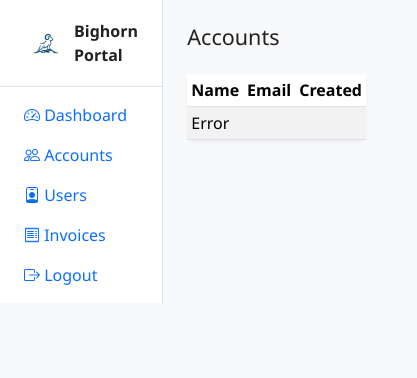
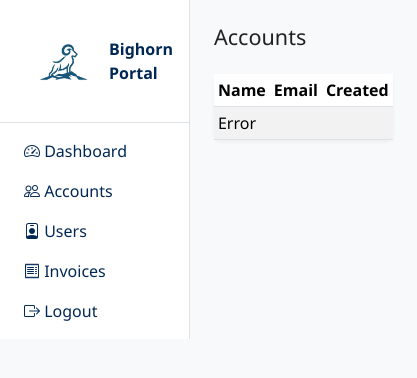
Before and after one commit to TrentJamesHaralson/bighorn-portal, a website: page public/accounts.html in a window 390 px wide. Shown: the whole page, 417 px wide, since content can reach past the window. Drawn offline with nearby package versions, Linux system fonts and the light colour scheme; no server answers.

Commit message:
Refined portal header, logo size, and color theme for consistency

```diff
--- a/public/styles.css
+++ b/public/styles.css
@@ -1,5 +1,5 @@
 :root {
-  --primary: #003366;
+  --primary: #002855;     /* Navy blue from login screen */
   --secondary: #C8A74E;
   --text: #222222;
 }
@@ -26,18 +26,51 @@ body {
 /* GLOBAL LOGO (used on all pages except login) */
 .logo-compact {
   display: inline-block;
-  height: 45px;           /* scaled consistent height */
+  height: 85px;          /* increased size substantially */
   width: auto;
   margin: 10px 0 10px 15px;
   vertical-align: middle;
   opacity: 0.95;
+  border: none;          /* remove any line effect */
 }
 
-@media (max-width: 768px) {
-  .logo-compact {
-    height: 38px;
-    margin: 8px 0 8px 12px;
-  }
+/* Remove text next to logo (if any) */
+.header-logo h1,
+.header-logo span,
+.header-logo p {
+  display: none !important;
+}
+
+/* Remove border/line under header if present */
+.header-logo,
+.navbar,
+.sidebar-header {
+  border-bottom: none !important;
+  box-shadow: none !important;
+}
+
+/* NAVIGATION (Sidebar and links) */
+.sidebar,
+.nav {
+  color: var(--primary);
+}
+
+.sidebar a,
+.nav a {
+  color: var(--primary);
+  font-weight: 500;
+}
+
+.sidebar a:hover,
+.nav a:hover {
+  color: var(--secondary);
+}
+
+/* TABLE HEADERS AND LABELS */
+.table thead {
+  background-color: #f0f2f5;
+  color: var(--primary);
+  font-weight: 600;
 }
 
 /* BUTTONS */
@@ -47,8 +80,8 @@ body {
 }
 
 .btn-primary:hover {
-  background-color: #002855;
-  border-color: #002855;
+  background-color: #001f4d;
+  border-color: #001f4d;
 }
 
 .btn-secondary {
@@ -82,12 +115,13 @@ h1, h2, h3 {
   box-shadow: 0 2px 4px rgba(0, 0, 0, 0.05);
 }
 
-.table thead {
-  background-color: #f0f2f5;
-  font-weight: 600;
+/* RESPONSIVE TUNING */
+@media (max-width: 768px) {
+  .logo-compact {
+    height: 70px;         /* smaller for tablets */
+  }
 }
 
-/* RESPONSIVE TUNING */
 @media (max-width: 480px) {
   .login-card {
     width: 90%;
```
